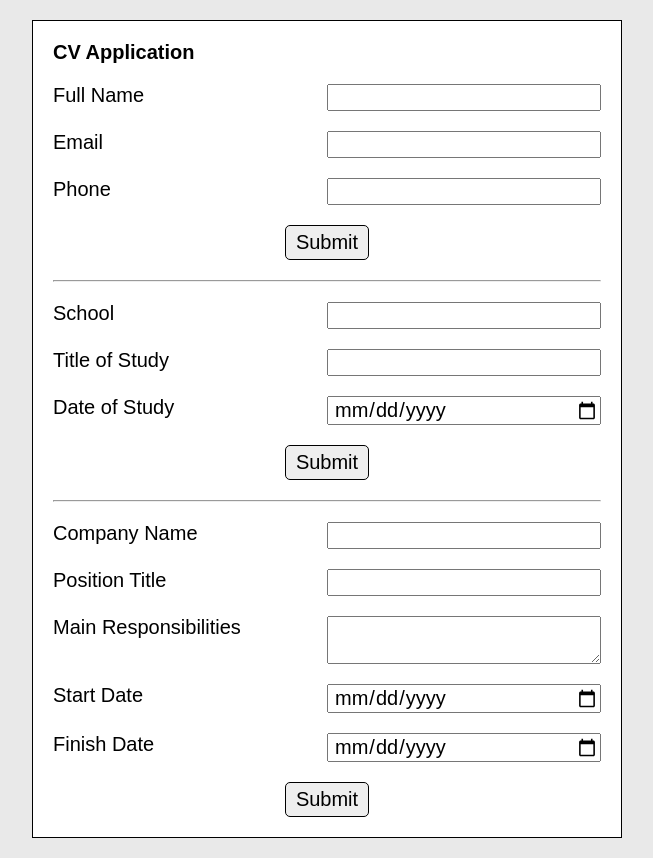
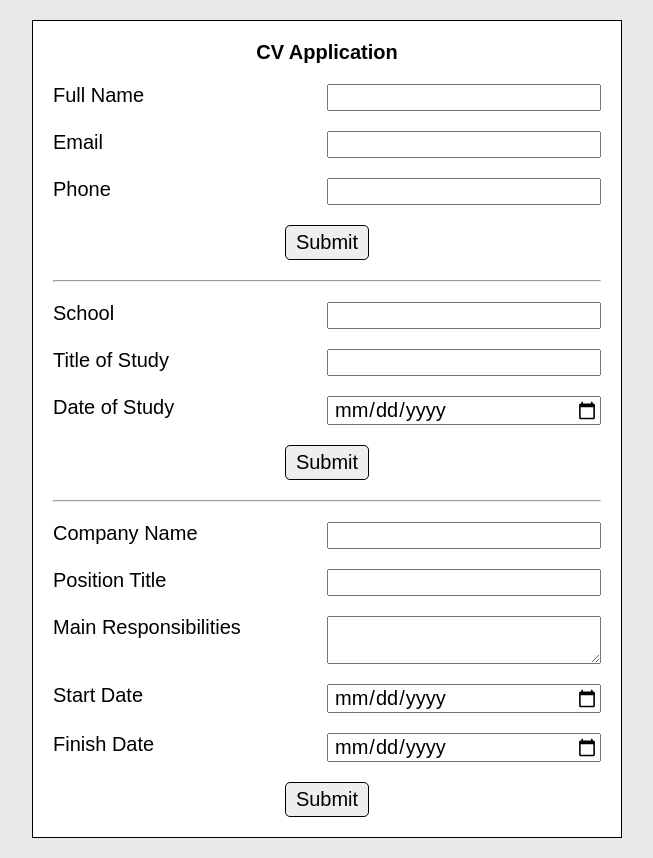
Before and after one commit to yunemak/cv-application, a React (Vite) app: page / in a window 1280 px wide. Shown: the whole page, without its empty margins (313-966 px from the left). Built offline with nearby package versions, Linux system fonts and the light colour scheme.

Commit message:
style: Align header

```diff
--- a/src/styles/index.css
+++ b/src/styles/index.css
@@ -22,3 +22,7 @@ div.app {
 	flex-direction: column;
 	gap: 20px;
 }
+
+h1 {
+	text-align: center;
+}
```
